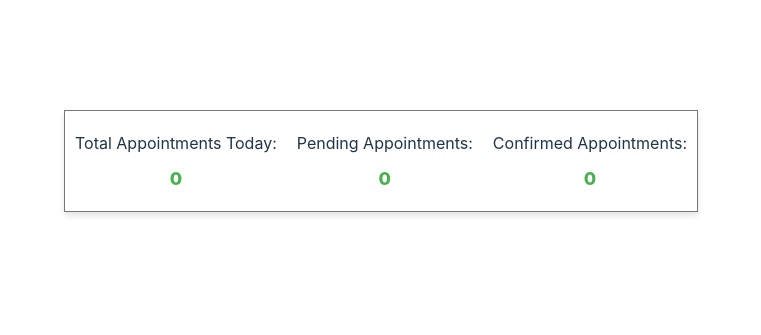
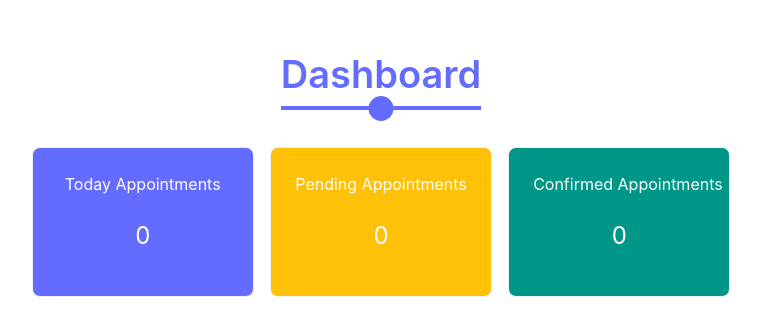
Before and after one commit to Moamen-Yazouri/clinic-appointment-system, a React (Vite) app: page /dashboard in a window 1280 px wide. Shown: the part 239-574 px from the top of the page, without its empty margins (259-1020 px from the left). Built offline with nearby package versions, Linux system fonts and the light colour scheme.

Commit message:
improve dashboard style using ant design

```diff
--- a/src/Screens/CreateAppointment/CreateAppointment.tsx
+++ b/src/Screens/CreateAppointment/CreateAppointment.tsx
@@ -1,7 +1,7 @@
 import "./CreateAppointment.css";
 import { useState } from "react";
 import { IAppointment, Status } from "../../types/types";
-import ShowAppointment from "../../components/showAppointment/showAppointment";
+import ShowAppointment from "../../components/showAppointment/ShowAppointment";
 import CreateAppointmentForm from "../../components/CreateAppointmentForm/CreateAppointmentForm";
 import dayjs from "dayjs";
 
--- a/src/Screens/Dashboard/Dashboard.tsx
+++ b/src/Screens/Dashboard/Dashboard.tsx
@@ -2,12 +2,17 @@ import "./Dashboard.css";
 import { IAppointment} from "../../types/types";
 import Statistics from "../../components/statistics/Statistics";
 import Chart from "../../components/chart/Chart";
+import { Typography } from "antd";
 interface IProps {
     appointments: IAppointment[];
 }
+const { Title } = Typography;
 const Dashboard = (props: IProps) => {
     return (
         <div className="dashboard">
+            <Title className="main-header" level={1} style={{ color: "#646cff" }}>
+                Dashboard
+            </Title>
             <Statistics appointments={props.appointments}/>
             {
                 props.appointments.length > 0 && <Chart appointments={props.appointments} />
--- a/src/components/chart/Chart.tsx
+++ b/src/components/chart/Chart.tsx
@@ -12,7 +12,7 @@ const Chart = (props: IProps) => {
         setAppointmentsPerDay(groupeAppointments);
     }, [props.appointments])
     return (
-        <ResponsiveContainer width="100%" height={300} style={{marginTop:"80px"}}>
+        <ResponsiveContainer width="100%" height={300} style={{marginTop:"50px"}}>
             <BarChart data={appointmentsPerDay} margin={{ top: 20, right: 30, left: 20, bottom: 5 }}>
                 <CartesianGrid strokeDasharray="6 6" />
                 <XAxis dataKey="date" interval={0}/>
--- a/src/components/statistics/Statistics.css
+++ b/src/components/statistics/Statistics.css
@@ -1,17 +1,47 @@
-.statistics {
-    display: flex;
-    align-items: center;
-    justify-content: center;
-    gap: 20px;
-    border: 1px solid #777;
-    padding: 10px;
-    box-shadow: 0 4px 6px rgba(0, 0, 0, 0.1);
-    height: 80px;
+.ant-card {
+    height: 150px;
 }
-.statistics span {
-    display: block;
-    color: #4caf50;
-    font-size: 18px;
-    font-weight: 800;
-    margin-top: 10px;
+.ant-statistic-title {
+    color: white !important;
+    white-space: nowrap !important;
+    margin-bottom: 20px !important;
+    font-size: 16px !important;
 }
+.ant-statistic-content-value-int {
+    color: white !important;
+    margin-top: 10px !important;
+}
+.first-card {
+    background-color: #646cff !important;
+}
+.second-card {
+    background-color: #FFC107 !important;
+}
+.third-card {
+    background-color: #009688  !important;
+}
+.main-header {
+    position: relative;
+    margin-bottom: 50px !important;
+}
+.main-header::before {
+    content: '';
+    position: absolute;
+    bottom: -15px;
+    left: 50%;
+    width: 200px;
+    height: 4px;
+    background-color: #646cff;
+    transform: translate(-50%, -50%);
+}
+.main-header::after {
+    content: '';
+    position: absolute;
+    bottom: -24px;
+    width: 25px;
+    height: 25px;
+    left: 50%;
+    transform: translate(-50%);
+    border-radius: 50%;
+    background-color: #646cff;
+}
--- a/src/components/statistics/Statistics.tsx
+++ b/src/components/statistics/Statistics.tsx
@@ -1,6 +1,9 @@
-import React, { useEffect, useState } from 'react';
-import { IAppointment } from '../../types/types';
-import dayjs from 'dayjs';
+import React, { useEffect, useState } from "react";
+import { Card, Statistic, Row, Col } from "antd";
+import { IAppointment } from "../../types/types";
+import dayjs from "dayjs";
+import "./Statistics.css";
+
 interface IProps {
   appointments: IAppointment[];
 }
@@ -8,43 +11,44 @@ interface IProps {
 const Statistics = (props: IProps) => {
   const todayDate = new Date().toISOString();
   const formattedDate = dayjs(todayDate).format("YYYY-MM-DD");
+
   const [todayAppointments, setTodayAppointments] = useState<IAppointment[]>([]);
   const [pendingAppointments, setPendingAppointments] = useState<IAppointment[]>([]);
   const [confirmedAppointments, setConfirmedAppointments] = useState<IAppointment[]>([]);
+
   useEffect(() => {
-            if(props.appointments.length > 0) {
+    if (props.appointments.length > 0) {
       const todayApps: IAppointment[] = props.appointments.filter(
         (app) => dayjs(app.dateTime).format("YYYY-MM-DD") === formattedDate
       );
       const pendingApps = todayApps.filter((app) => app.status.toString() === "Pending");
-                const ConfirmedApps = todayAppointments.filter((app) => app.status.toString() === "Confirmed");
+      const confirmedApps = todayApps.filter((app) => app.status.toString() === "Confirmed");
+
       setTodayAppointments(todayApps);
       setPendingAppointments(pendingApps);
-                setConfirmedAppointments(ConfirmedApps);
+      setConfirmedAppointments(confirmedApps);
     }
-        }, [props.appointments])
+  }, [props.appointments]);
+
   return (
-        <div className="statistics">
-            <div className="card todayApp">
-                Total Appointments Today:
-                <span>
-                    {todayAppointments.length}
-                </span>
-            </div>
-            <div className="card pending">
-                Pending Appointments:
-                <span>
-                    {pendingAppointments.length}
-                </span>
-            </div>
-            <div className="card confirmed">
-                Confirmed Appointments:
-                <span>
-                    {confirmedAppointments.length}
-                </span>
-            </div>
-        </div>
-    )
-}
+    <Row gutter={[16, 16]}>
+      <Col span={8}>
+        <Card className="first-card">
+          <Statistic title="Today Appointments" value={todayAppointments.length} />
+        </Card>
+      </Col>
+      <Col span={8}>
+        <Card className="second-card">
+          <Statistic title="Pending Appointments" value={pendingAppointments.length} />
+        </Card>
+      </Col>
+      <Col span={8}>
+        <Card className="third-card">
+          <Statistic title="Confirmed Appointments"  valueStyle={{color: "white"}} value={confirmedAppointments.length}/>
+        </Card>
+      </Col>
+    </Row>
+  );
+};
 
 export default Statistics;
```
Lines whose indentation alone changed are shown as unchanged.
